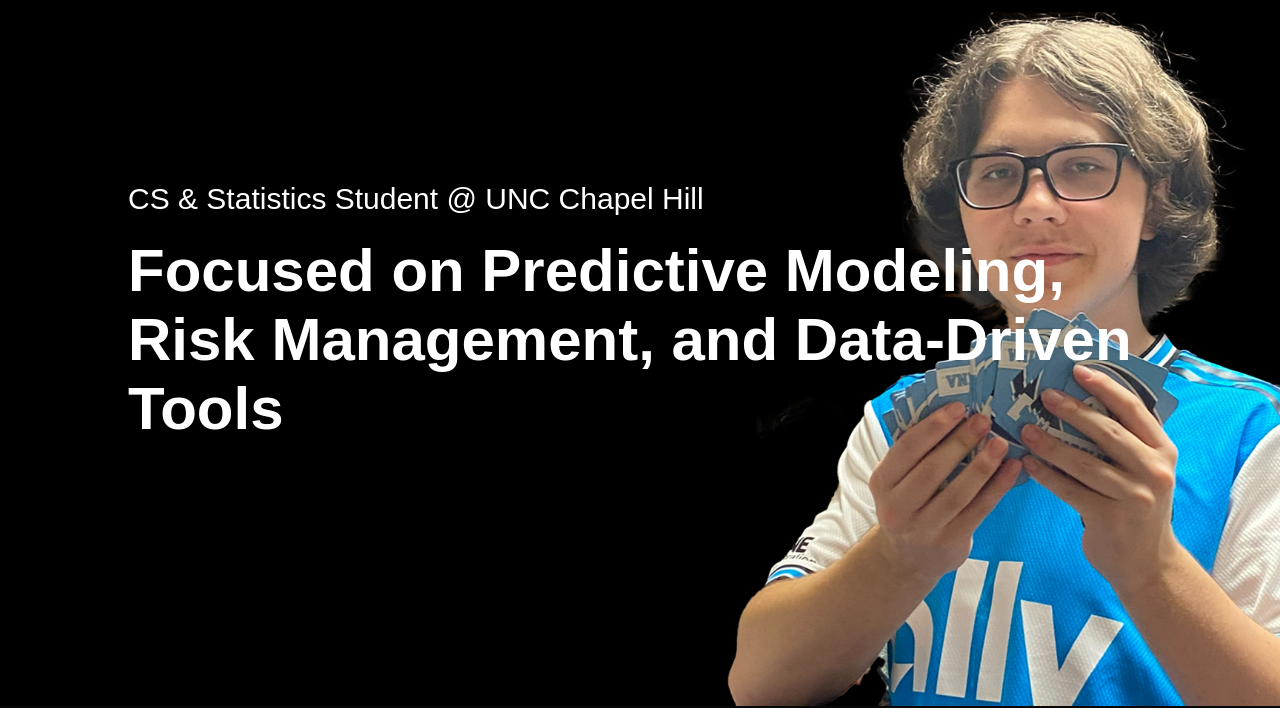
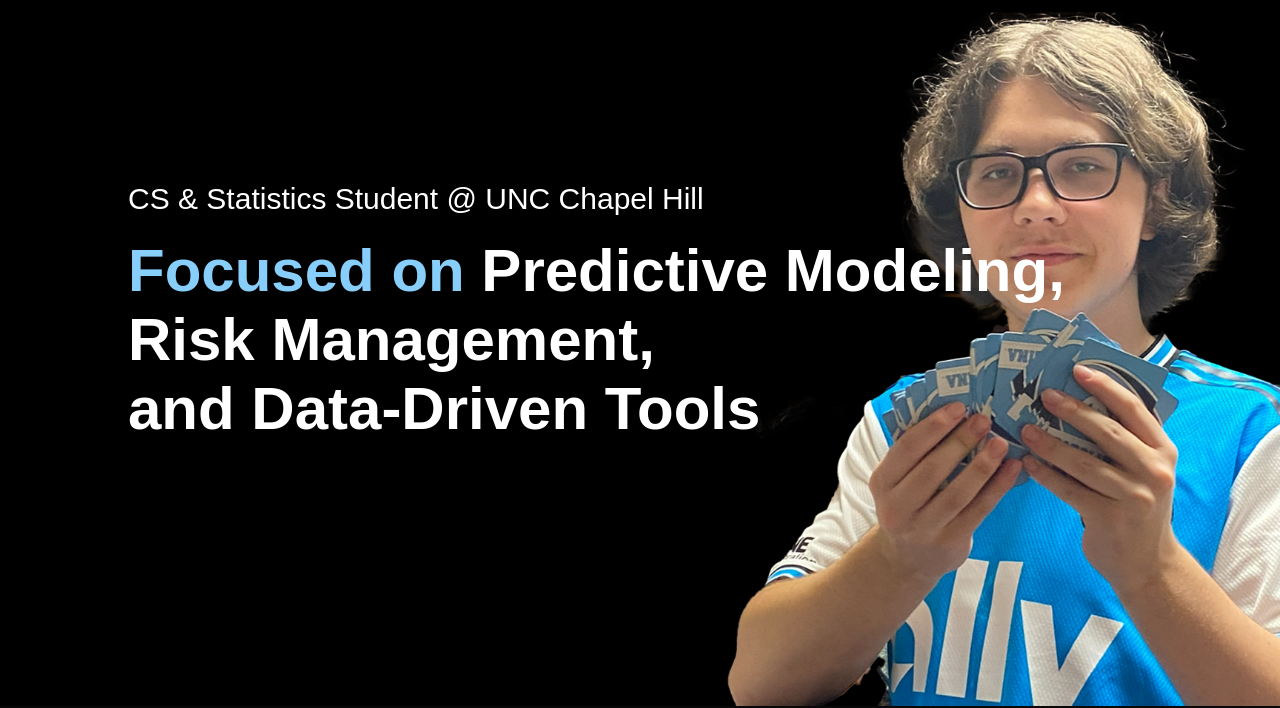
Before and after one commit to ethan-yountz/Personal-Website, a plain HTML site: page index.html in a window 1280 px wide. Shown: the part 94-802 px from the top of the page. Drawn offline with Linux system fonts and the light colour scheme.

Commit message:
New Images

```diff
--- a/index.html
+++ b/index.html
@@ -21,7 +21,7 @@
         </nav>
         <div class="header-text">
             <p>CS & Statistics Student @ UNC Chapel Hill</p>
-            <h1>Focused on Predictive Modeling, Risk Management, and Data-Driven Tools</h1>
+            <h1><Span> Focused on </SpaN>Predictive Modeling, <br> Risk Management, <br> and Data-Driven Tools</h1>
         </div>
     </div>
 </div>
```
Also changed, not shown: website-pictures/work-2.png, website-pictures/work-3.png, 1 other file.
